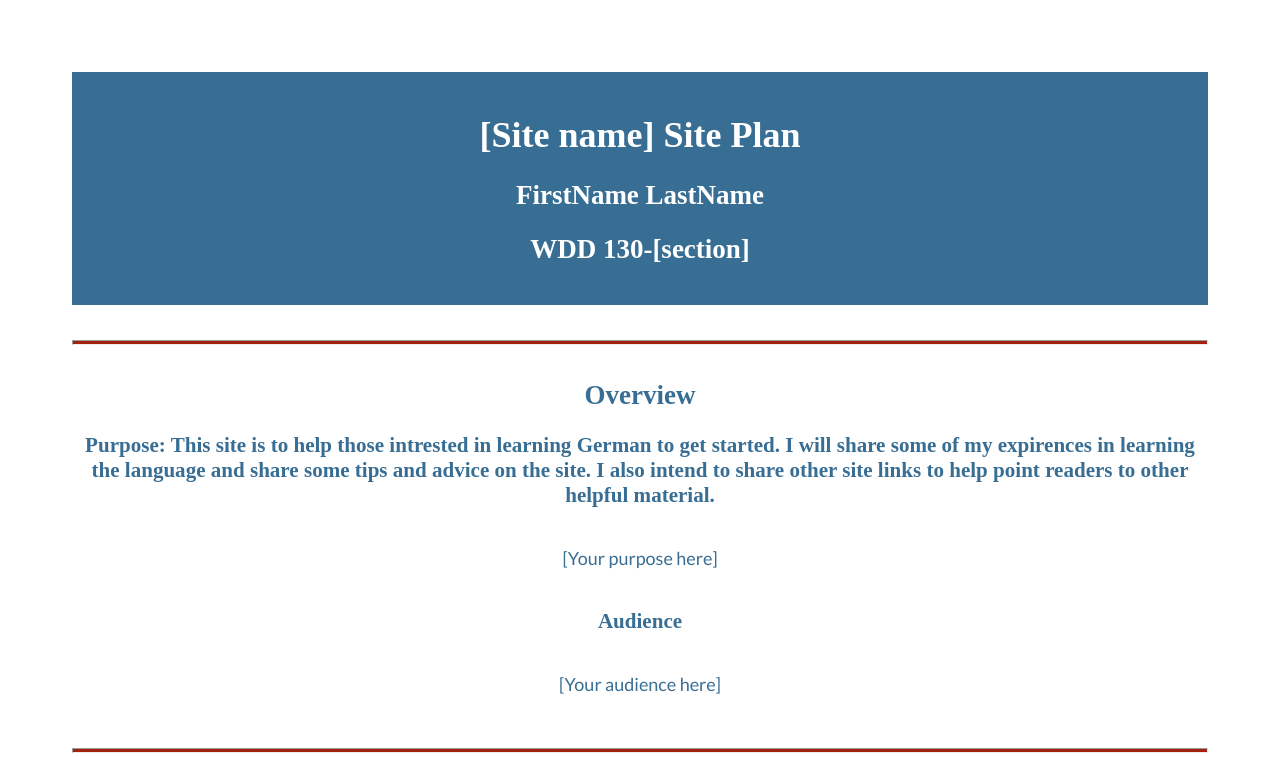
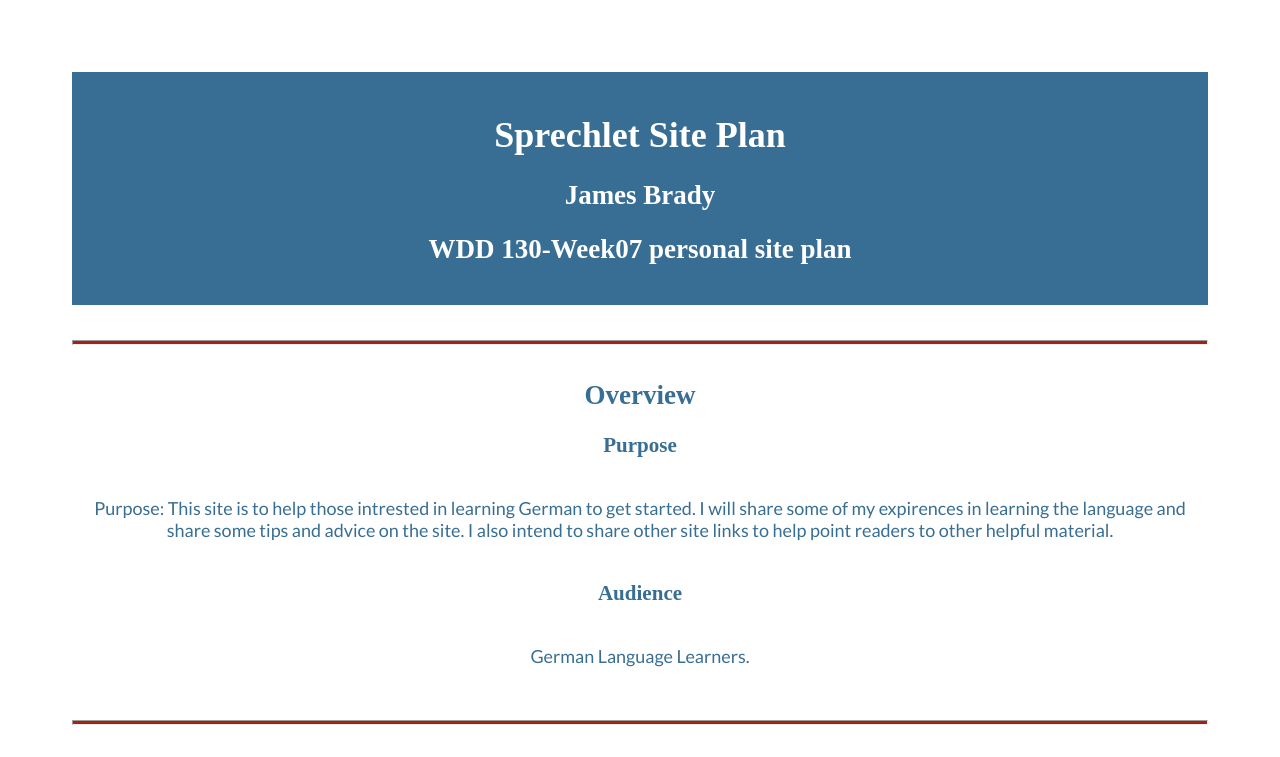
Before and after one commit to cjbrady-dev/wdd130, a plain HTML site: page German_learning_page/site-plan.html in a window 1280 px wide. Shown: the top 757 px of the page. Drawn offline with Linux system fonts and the light colour scheme; a web font is replaced by a local one.

Commit message:
update on siteplan

```diff
--- a/German_learning_page/site-plan.html
+++ b/German_learning_page/site-plan.html
@@ -10,9 +10,9 @@
 
   <body>
     <header>
-      <h1>[Site name] Site Plan</h1>
-      <h2>FirstName LastName</h2>
-      <h2>WDD 130-[section]</h2>
+      <h1>Sprechlet Site Plan</h1>
+      <h2>James Brady</h2>
+      <h2>WDD 130-Week07 personal site plan</h2>
       <!-- In the header above, add the name or your site, your name and class number. For example if you are in section 3 you would put WDD 130.03 -->
     </header>
     <main>
@@ -20,12 +20,12 @@
       <!-- ------------------------Steps 2-3------------------------------ -->
       <hr>
       <h2>Overview</h2>
-      <h3>Purpose: This site is to help those intrested in learning German to get started. I will share some of my expirences in learning the language and share some tips and advice on the site. I also intend to share other site links to help point readers to other helpful material.</h3>
-      <p>[Your purpose here]</p>  <!-- change this -->
+      <h3>Purpose</h3>
+      <p>Purpose: This site is to help those intrested in learning German to get started. I will share some of my expirences in learning the language and share some tips and advice on the site. I also intend to share other site links to help point readers to other helpful material.</p>  <!-- change this -->
 
 
       <h3>Audience</h3>
-      <p>[Your audience here]</p>  <!-- change this -->
+      <p>German Language Learners.</p>  <!-- change this -->
 
       <hr>
       <h2>Branding</h2>
@@ -62,10 +62,10 @@
       <!-- Choose a font for your paragraphs (body copy) and headlines. What font(s) have you chosen? Why did you choose what you did?  Make sure to review the list of web safe fonts at W3Schools.org as a starting point.  Think also about which of your colors above you might use for background and font colors. -->
 
       <h4>
-        Heading Font: [Font Name here]  <!-- change this -->
+        Heading Font: @import url('https://fonts.googleapis.com/css2?family=Germania+One&family=Rosarivo:ital@0;1&display=swap')  <!-- change this -->
       </h4>
       <h4>
-        Paragraph Font: [Font Name here]  <!-- change this -->
+        Paragraph Font: @import url('https://fonts.googleapis.com/css2?family=Germania+One&family=Rosarivo:ital@0;1&display=swap')  <!-- change this -->
       </h4>
       <h3>
         Normal paragraph example
```
